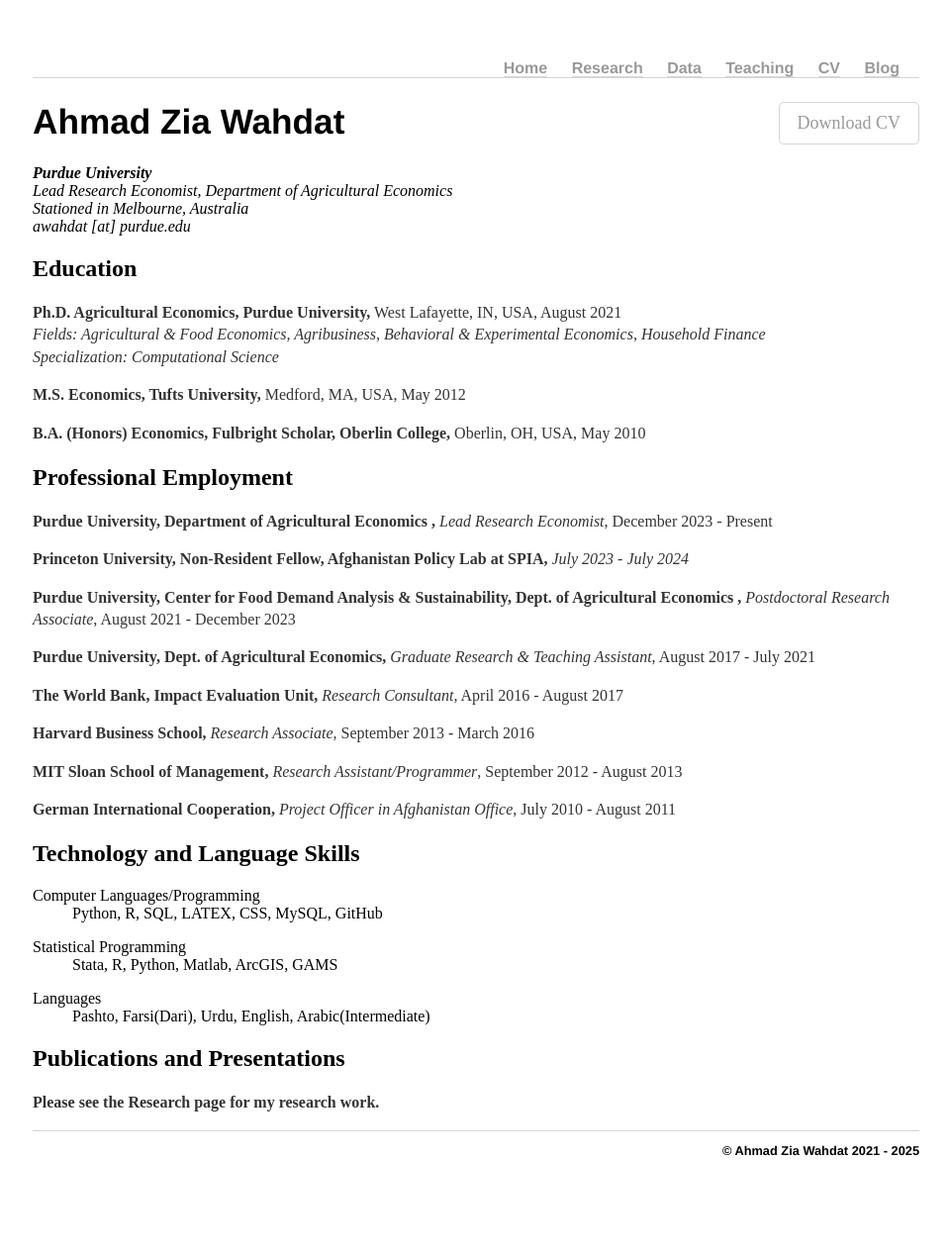
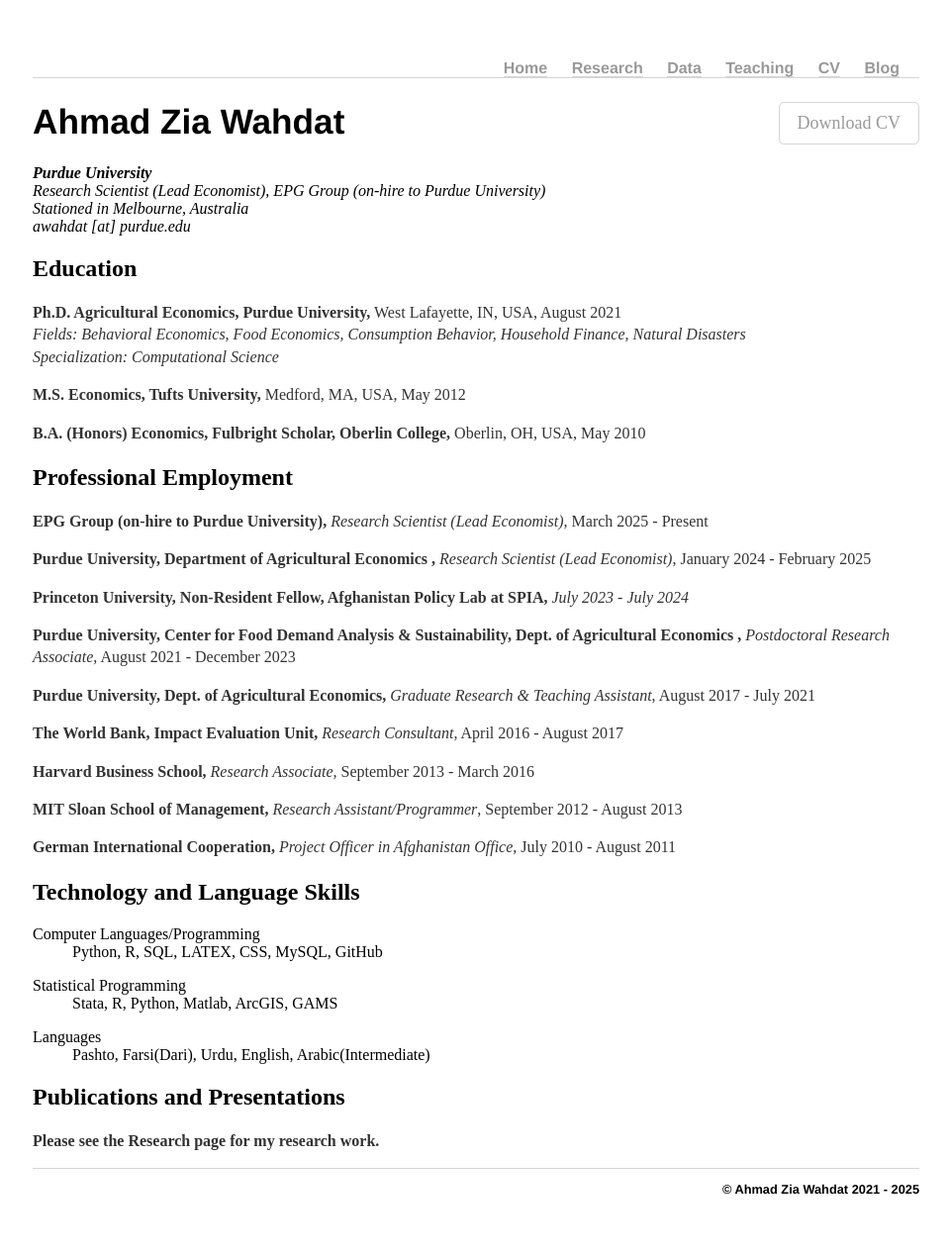
Before and after one commit to awahdat/webpage, a Jekyll site: the page built from cv/index.html, in a window 1280 px wide. Shown: the whole page at 99% size, without its empty margins (159-1119 px from the left). Built offline with Jekyll 4.4.1, drawn with Linux system fonts in a browser that asks for light colours; before the commit the page ends 1230 px from its top, so only the background shows below that.

Commit message:
Update index.html

```diff
--- a/cv/index.html
+++ b/cv/index.html
@@ -10,7 +10,7 @@ description: Current CV for Ahmad Zia Wahdat.
 				<span itemprop="name"><h1>Ahmad Zia Wahdat</h1></span>
 				<address>
 				<span itemprop="affiliation"><strong>Purdue University</strong><br></span>
-				<span itemprop="affiliation">Lead Research Economist, Department of Agricultural Economics<br></span>
+				<span itemprop="affiliation">Research Scientist (Lead Economist), EPG Group (on-hire to Purdue University)<br></span>
 				Stationed in Melbourne, Australia<br>
 				<span class="obfuscate">awahdat [at] purdue.edu</span>
 				</address>
@@ -18,7 +18,7 @@ description: Current CV for Ahmad Zia Wahdat.
 
 				<h2>Education</h2>
 				<p><strong>Ph.D. Agricultural Economics, Purdue University,</strong> West Lafayette, IN, USA,  August 2021<br>
-				<em>Fields: Agricultural & Food Economics, Agribusiness, Behavioral & Experimental Economics, Household Finance</em> <br>
+				<em>Fields: Behavioral Economics, Food Economics, Consumption Behavior, Household Finance, Natural Disasters</em> <br>
         			<em>Specialization: Computational Science</em></p>
 
 				<p><strong>M.S. Economics, Tufts University,</strong> Medford, MA, USA, May 2012</p>
@@ -27,7 +27,9 @@ description: Current CV for Ahmad Zia Wahdat.
 
 				<h2>Professional Employment</h2>
 
-				<p><strong>Purdue University, Department of Agricultural Economics ,</strong> <em>Lead Research Economist</em>, December 2023 - Present<br></p>
+				<p><strong>EPG Group (on-hire to Purdue University),</strong> <em>Research Scientist (Lead Economist)</em>, March 2025 - Present<br></p>
+
+				<p><strong>Purdue University, Department of Agricultural Economics ,</strong> <em>Research Scientist (Lead Economist)</em>, January 2024 - February 2025<br></p>
 
 				<p><strong>Princeton University, Non-Resident Fellow, Afghanistan Policy Lab at SPIA,</strong><em> July 2023 - July 2024</em>
 
```
